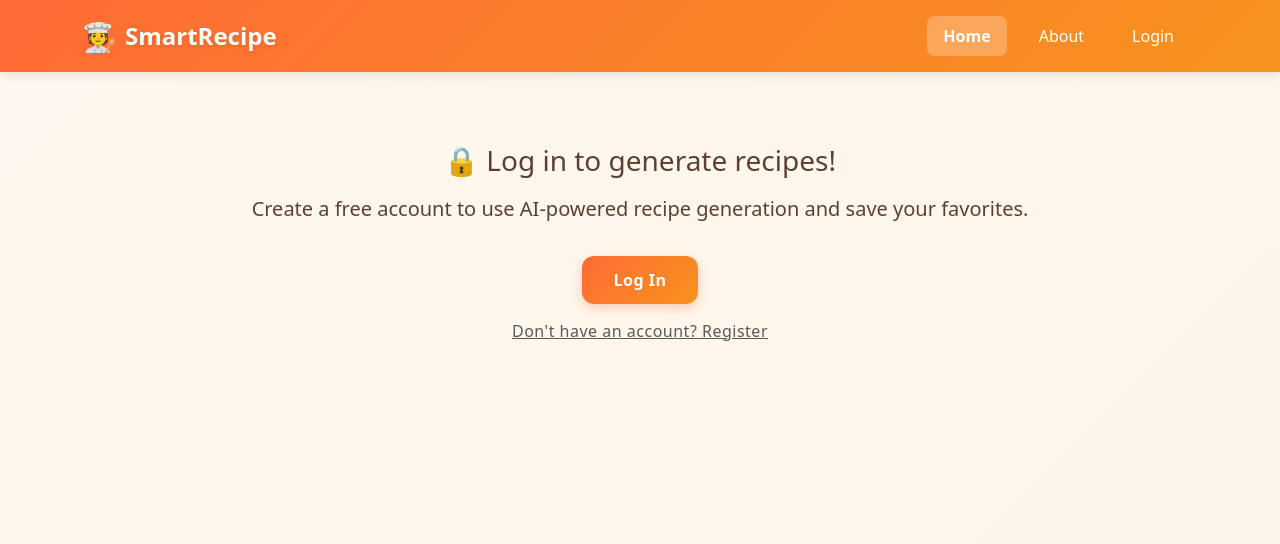
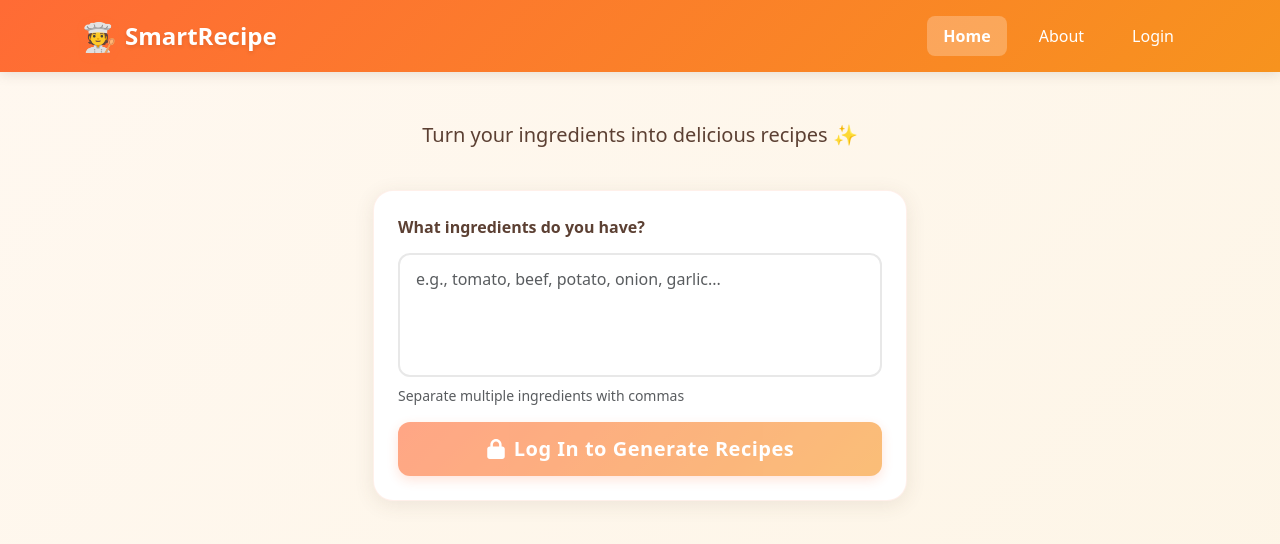
Before and after one commit to CS571-F25/p116, a React (Vite) app: page / in a window 1280 px wide. Shown: the top 544 px of the page. Built offline with nearby package versions, Linux system fonts and the light colour scheme.

Commit message:
fix: chore

```diff
--- a/src/App.css
+++ b/src/App.css
@@ -97,7 +97,7 @@ body {
   padding: 6px 12px;
   font-weight: 500;
   font-size: 0.75rem;
-  display: flex;
+  display: inline-flex;
   align-items: center;
   gap: 4px;
 }
@@ -327,3 +327,14 @@ body {
   display: flex;
   align-items: center;
 }
+
+/* Responsive width utility */
+.w-responsive-75 {
+  width: 100%;
+}
+
+@media (min-width: 992px) {
+  .w-responsive-75 {
+    width: 75%;
+  }
+}
--- a/src/components/Home.jsx
+++ b/src/components/Home.jsx
@@ -1,9 +1,8 @@
 import { useState } from "react";
 import { Container, Row, Alert, Button } from "react-bootstrap";
-import { Link, useNavigate } from "react-router";
-import { useAuth } from "../context/AuthContext";
 import IngredientForm from "./IngredientForm";
 import SuggestedRecipes from "./SuggestedRecipes";
+import { useAuth } from "../context/AuthContext";
 
 export default function Home() {
   const [ingredients, setIngredients] = useState("");
@@ -12,12 +11,16 @@ export default function Home() {
   const [error, setError] = useState("");
   const [currentStep, setCurrentStep] = useState("ingredients"); // 'ingredients' or 'recipes'
   const { isAuthenticated } = useAuth();
-  const navigate = useNavigate();
 
   const handleSubmit = async (e) => {
     e.preventDefault();
     if (!ingredients.trim()) {
       setError("Please enter at least one ingredient");
+      return;
+    }
+
+    if (!isAuthenticated) {
+      setError("Please log in to generate recipes");
       return;
     }
 
@@ -54,37 +57,6 @@ export default function Home() {
     // setIngredients("");
   };
 
-  if (!isAuthenticated) {
-    return (
-      <div className="mt-5 p-4 text-center">
-        <h3>🔒 Log in to generate recipes!</h3>
-        <p
-          className="mt-3"
-          style={{ color: "var(--color-warm-brown)", fontSize: "1.25rem" }}
-        >
-          Create a free account to use AI-powered recipe generation and save
-          your favorites.
-        </p>
-
-        <div style={{ marginTop: "2rem" }}>
-          <Button variant="primary" onClick={() => navigate("/login")}>
-            Log In
-          </Button>
-        </div>
-        <div className="mt-2">
-          <Button
-            variant="link"
-            className="text-muted"
-            onClick={() => navigate("/signup")}
-            // style={{ color: "var(--color-warm-brown)" }}
-          >
-            Don't have an account? Register
-          </Button>
-        </div>
-      </div>
-    );
-  }
-
   return (
     <Container className="p-4">
       <Row className="my-4 text-center">
--- a/src/components/IngredientForm.jsx
+++ b/src/components/IngredientForm.jsx
@@ -1,6 +1,7 @@
 import { Row, Col, Card, Form, Button, Alert, Spinner } from "react-bootstrap";
-import { FaWandMagicSparkles } from "react-icons/fa6";
+import { FaWandMagicSparkles, FaLock } from "react-icons/fa6";
 import PreferencesDisplay from "./PreferencesDisplay";
+import { useAuth } from "../context/AuthContext";
 
 export default function IngredientForm({
   ingredients,
@@ -9,6 +10,8 @@ export default function IngredientForm({
   error,
   onSubmit,
 }) {
+  const { isAuthenticated } = useAuth();
+
   return (
     <Row className="justify-content-center">
       <Col md={8} lg={6}>
@@ -33,7 +36,7 @@ export default function IngredientForm({
                 </Form.Text>
               </Form.Group>
 
-              <PreferencesDisplay />
+              {isAuthenticated && <PreferencesDisplay />}
 
               {error && (
                 <Alert variant="danger" className="mb-3">
@@ -46,10 +49,15 @@ export default function IngredientForm({
                   variant="primary"
                   type="submit"
                   size="lg"
-                  disabled={loading}
+                  disabled={!isAuthenticated || loading}
                   className="d-flex align-items-center justify-content-center gap-2"
                 >
-                  {loading ? (
+                  {!isAuthenticated ? (
+                    <>
+                      <FaLock />
+                      Log In to Generate Recipes
+                    </>
+                  ) : loading ? (
                     <>
                       <Spinner animation="border" size="sm" />
                       Generating Recipes...
--- a/src/components/Navigation.jsx
+++ b/src/components/Navigation.jsx
@@ -1,6 +1,8 @@
 import { Navbar, Nav, Container, Button, NavDropdown } from "react-bootstrap";
 import { Link, useLocation, useNavigate } from "react-router";
 import { useAuth } from "../context/AuthContext";
+import { HiOutlineLogout } from "react-icons/hi";
+import { FiLogOut } from "react-icons/fi";
 import "./Navigation.css";
 
 export default function Navigation() {
@@ -69,7 +71,7 @@ export default function Navigation() {
                     fontSize: "15px",
                   }}
                 >
-                  Logout
+                  <FiLogOut /> Logout
                 </NavDropdown.Item>
               </NavDropdown>
             )}
--- a/src/components/Preference.jsx
+++ b/src/components/Preference.jsx
@@ -19,7 +19,7 @@ import FilterGroup from "./FilterGroup";
 
 export default function Preference() {
   const [preferences, setPreferences] = useState(getUserPreferences);
-  const [saveStatus, setSaveStatus] = useState(""); // 'success' or 'error'
+  const [saveStatus, setSaveStatus] = useState(null); // 'success' or 'error'
   const [loading, setLoading] = useState(true);
 
   useEffect(() => {
@@ -43,6 +43,7 @@ export default function Preference() {
   };
 
   const handleCheckboxChange = (category, value) => {
+    setSaveStatus(null);
     setPreferences((prev) => {
       const currentArray = prev[category] || [];
       const isSelected = currentArray.includes(value);
@@ -60,10 +61,10 @@ export default function Preference() {
     try {
       await preferencesAPI.updatePreferences(preferences);
       saveUserPreferences(preferences); // Also save to localStorage
-      handleAlert("success");
+      setSaveStatus("success");
     } catch (err) {
       console.error("Error saving preferences:", err);
-      handleAlert("error");
+      setSaveStatus("error");
     }
   };
 
@@ -72,16 +73,11 @@ export default function Preference() {
       const defaultPrefs = await preferencesAPI.resetPreferences();
       setPreferences(defaultPrefs);
       saveUserPreferences(defaultPrefs); // Also save to localStorage
-      handleAlert("success");
+      setSaveStatus("success");
     } catch (err) {
       console.error("Error resetting preferences:", err);
-      handleAlert("error");
+      setSaveStatus("error");
     }
-  };
-
-  const handleAlert = (status) => {
-    setSaveStatus(status);
-    setTimeout(() => setSaveStatus(""), 3000);
   };
 
   if (loading) {
@@ -95,7 +91,7 @@ export default function Preference() {
   }
 
   return (
-    <Container className="fluid p-4">
+    <Container className="p-4 w-responsive-75">
       {/* <h5 className="section-heading mb-4">Preferences</h5> */}
       <Row className="my-2 my-md-4 text-center">
         <p className="lead" style={{ color: "var(--color-warm-brown)" }}>
```
